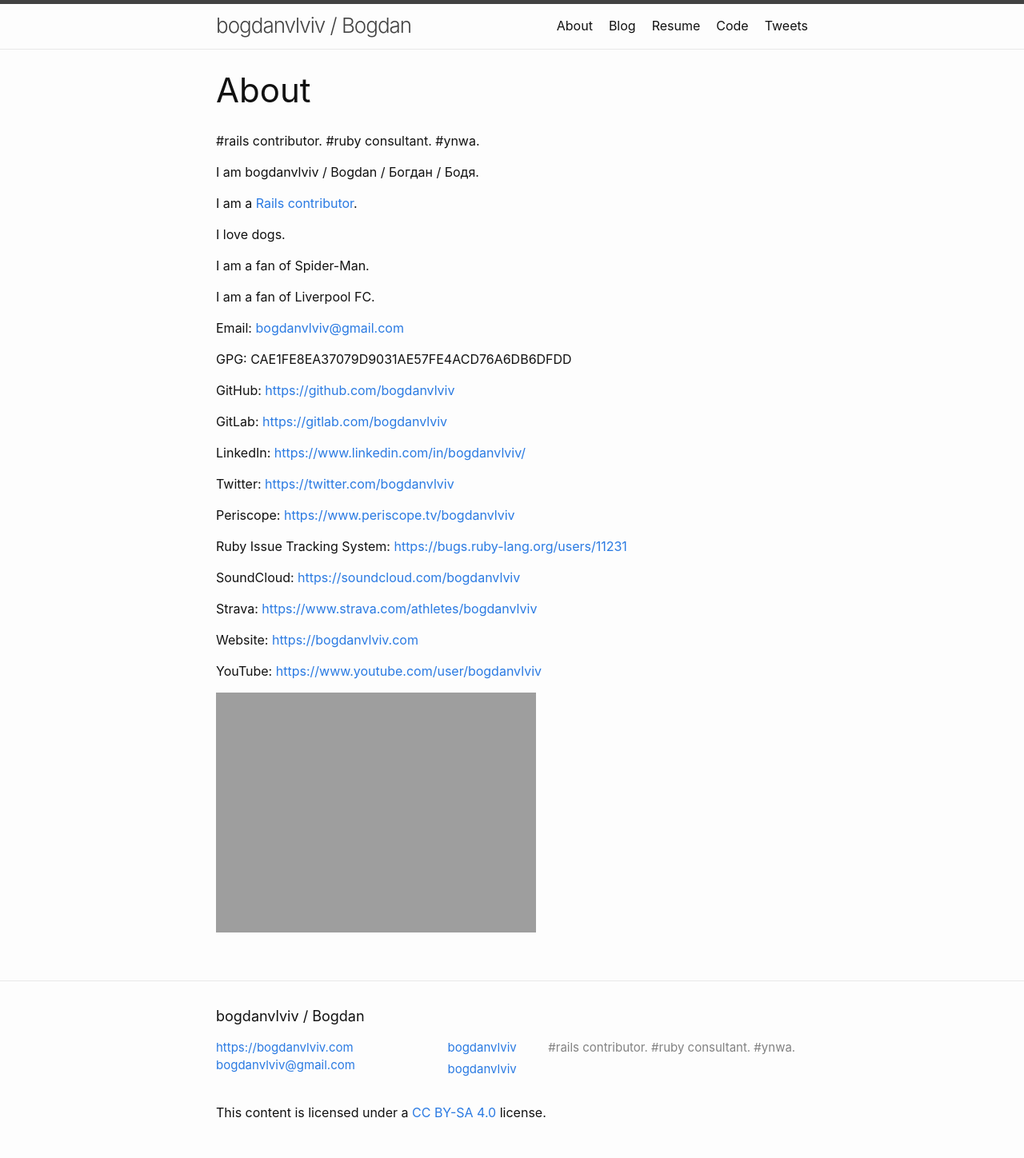
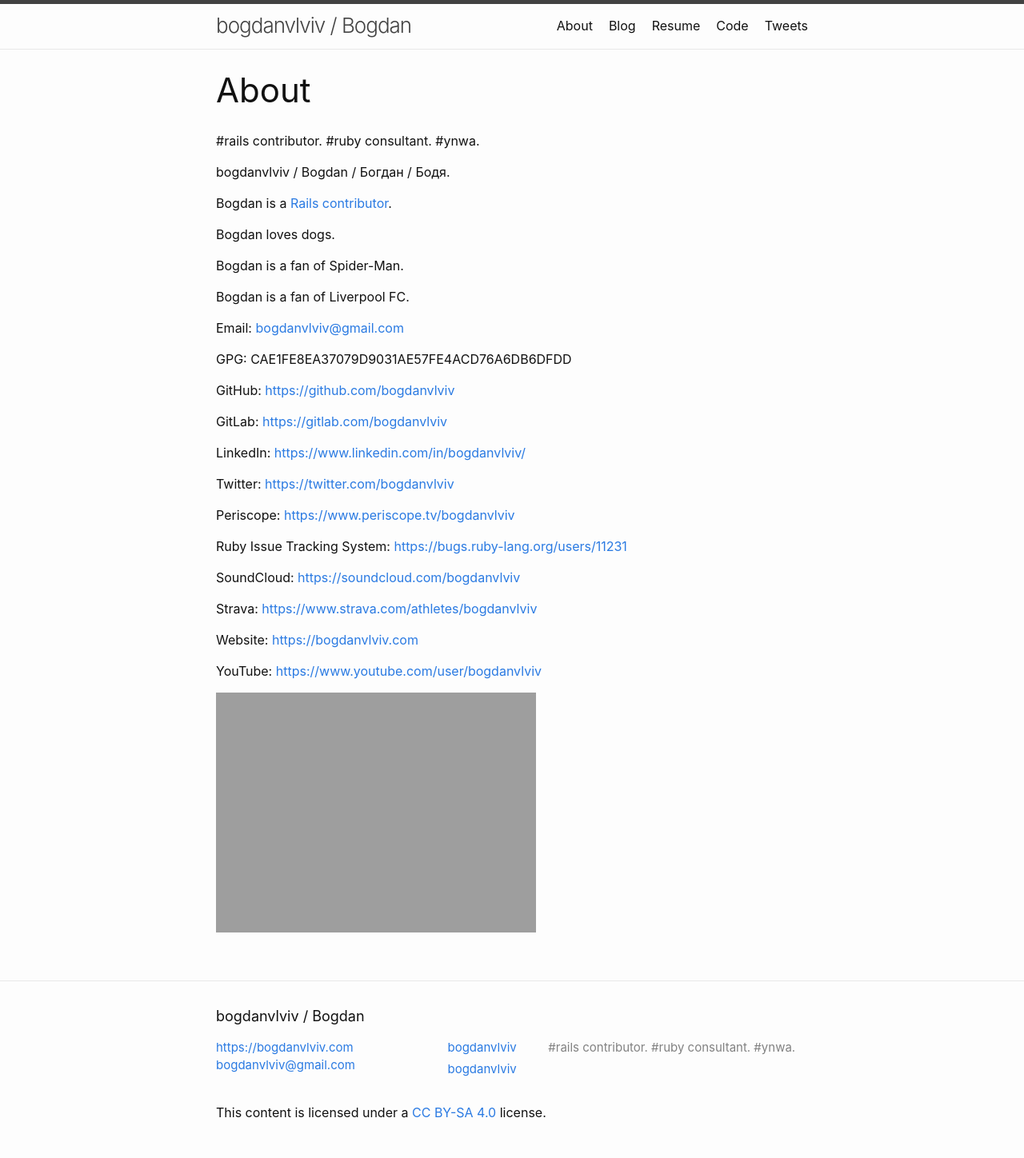
Before and after one commit to crowdpro3/bogdanvlviv.github.io, a Jekyll site: the page built from about.html, in a window 1280 px wide. Shown: the whole page at 80% size. Built offline with Jekyll 4.4.1, drawn with Linux system fonts in a browser that asks for light colours.

Commit message:
I => Bogdan, My => Bogdan's

```diff
--- a/about.html
+++ b/about.html
@@ -8,23 +8,23 @@ permalink: /about.html
 <p>{{ site.description }}</p>
 
 <p>
-  I am bogdanvlviv / Bogdan / Богдан / Бодя.
+  bogdanvlviv / Bogdan / Богдан / Бодя.
 </p>
 
 <p>
-  I am a <a href="http://contributors.rubyonrails.org/contributors/bogdanvlviv/commits" target="_blank">Rails contributor</a>.
+  Bogdan is a <a href="http://contributors.rubyonrails.org/contributors/bogdanvlviv/commits" target="_blank">Rails contributor</a>.
 </p>
 
 <p>
-  I love dogs.
+  Bogdan loves dogs.
 </p>
 
 <p>
-  I am a fan of Spider-Man.
+  Bogdan is a fan of Spider-Man.
 </p>
 
 <p>
-  I am a fan of Liverpool FC.
+  Bogdan is a fan of Liverpool FC.
 </p>
 
 <p>
--- a/posts.html
+++ b/posts.html
@@ -11,7 +11,7 @@ permalink: /posts.html
 
 {%- if site.mailchimp_signup_form_url -%}
 <p>
-  <a href="{{ site.mailchimp_signup_form_url }}">Subscribe to my mailing list</a>.
+  <a href="{{ site.mailchimp_signup_form_url }}">Subscribe to Bogdan's mailing list</a>.
 </p>
 {%- endif -%}
 
```
